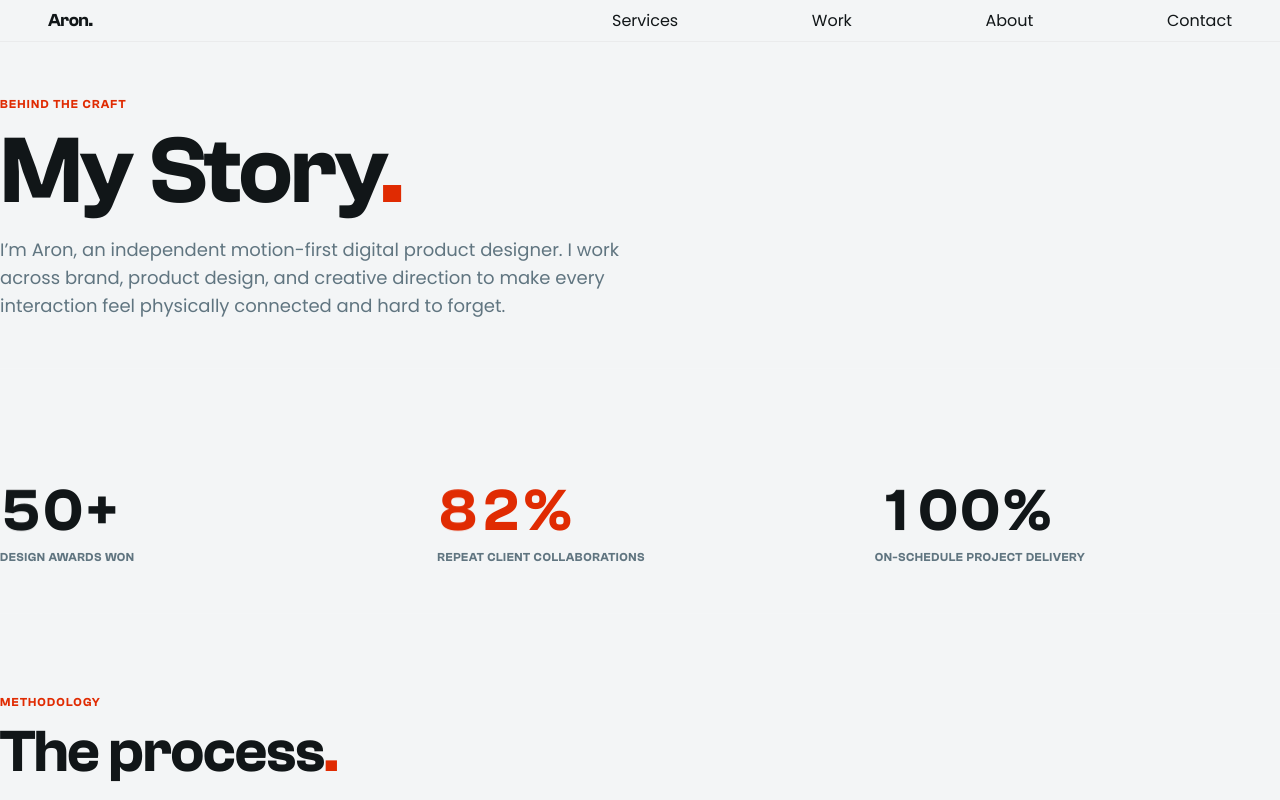
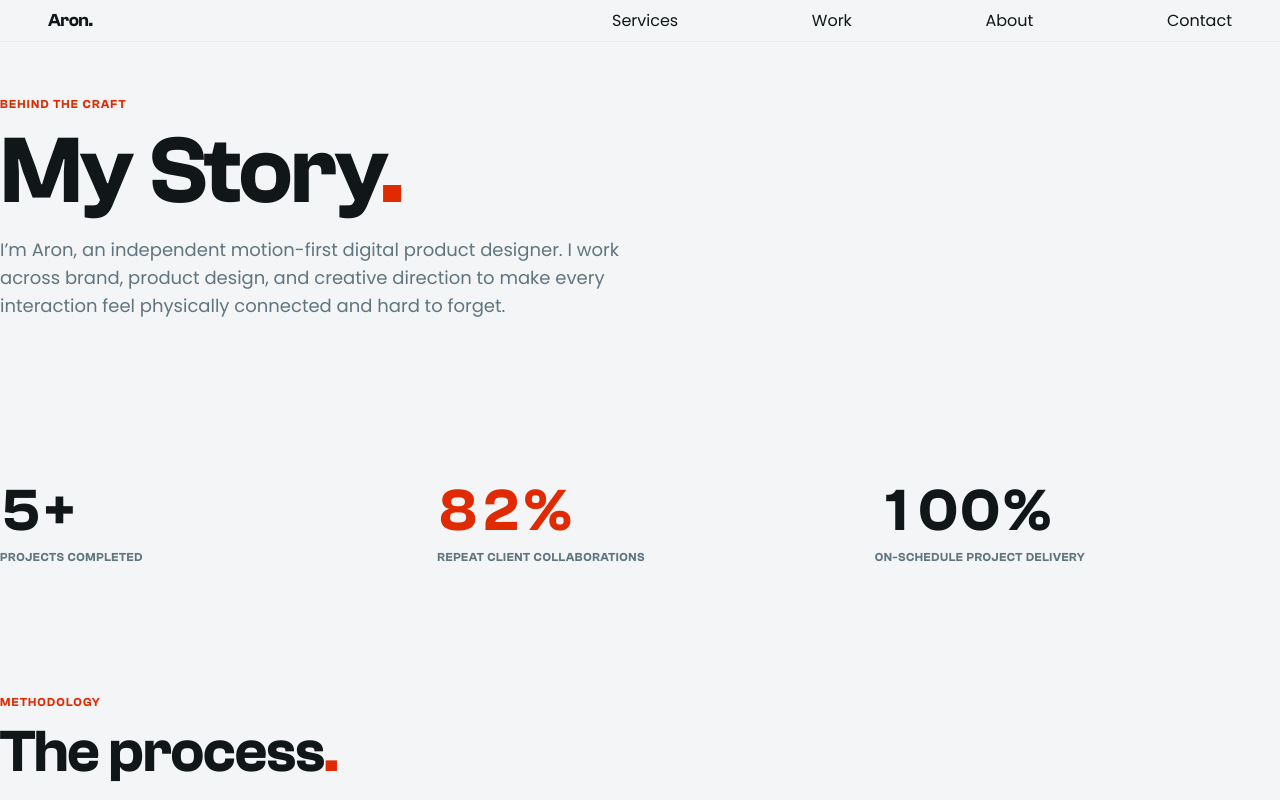
Before and after one commit to aronr4/portfolio, a Next.js app: page /about in a window 1280 px wide. Shown: the top 800 px of the page. Built offline with nearby package versions, Linux system fonts and the light colour scheme.

Commit message:
Update About stat to 5+ Projects Completed

```diff
--- a/src/app/about/page.tsx
+++ b/src/app/about/page.tsx
@@ -74,10 +74,10 @@ export default function AboutPage() {
       <div className="grid grid-cols-1 sm:grid-cols-3 gap-8 py-12 border-b border-white/10 mb-20">
         <div>
           <div className="font-display text-5xl sm:text-6xl font-bold text-fg flex items-baseline">
-            <Odometer value={50} suffix="+" />
+            <Odometer value={5} suffix="+" />
           </div>
           <span className="text-xs uppercase tracking-wider text-muted font-display mt-2 block">
-            Design Awards Won
+            Projects Completed
           </span>
         </div>
 
```
